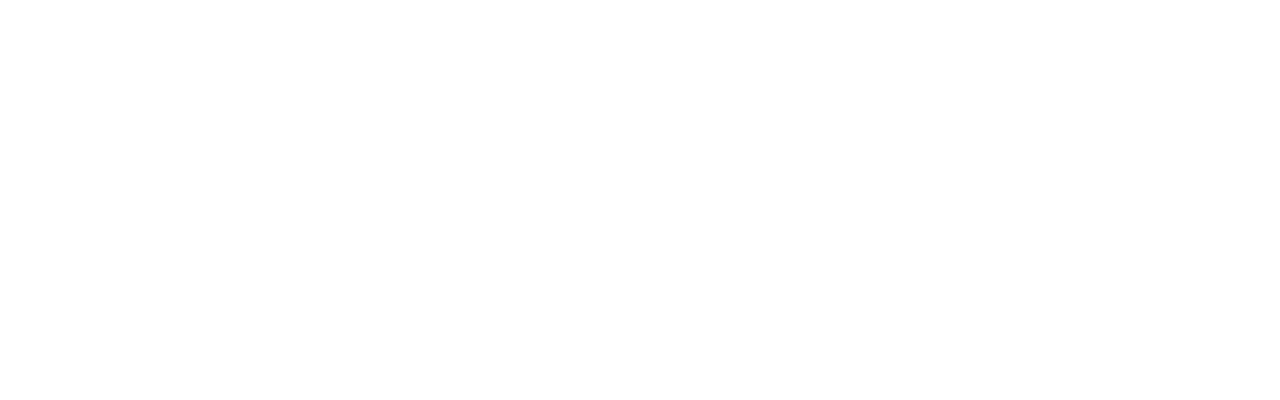
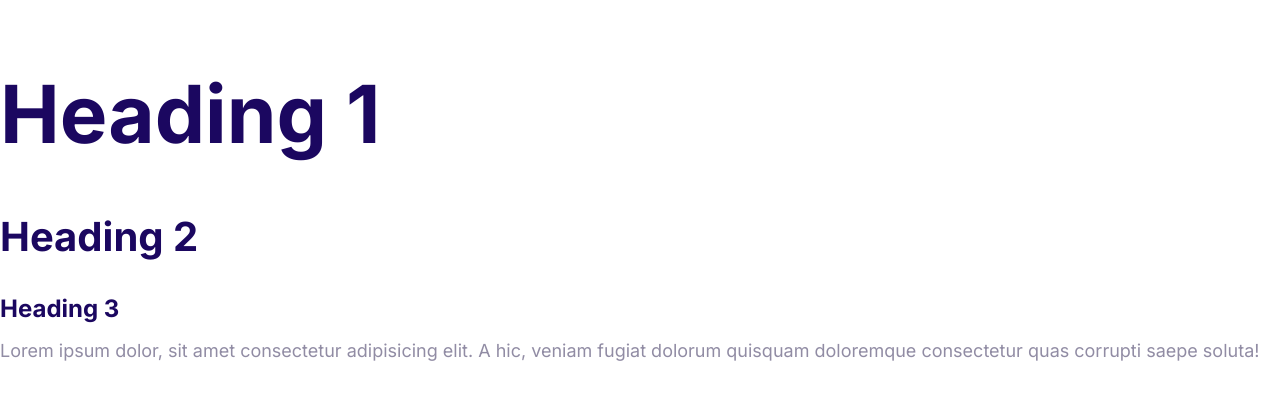
Before and after one commit to nemati7007/nemati, a plain HTML site: page index.html in a window 1280 px wide. Drawn offline with Linux system fonts and the light colour scheme.

Commit message:
Define the styles for the fonts

```diff
--- a/css/styles.css
+++ b/css/styles.css
@@ -5,3 +5,55 @@
   --color-headings: #1b0760;
   --color-body: #918ca4;
 }
+
+html {
+  font-size: 62.5%;
+}
+
+body {
+  font-family: Inter, Arial, Helvetica, sans-serif;
+  font-size: 2.4rem;
+  line-height: 1.5;
+  color: var(--color-body);
+}
+
+h1,
+h2,
+h3 {
+  color: var(--color-headings);
+  margin-bottom: 1rem;
+}
+
+h1 {
+  font-size: 7rem;
+}
+
+h2 {
+  font-size: 4rem;
+}
+
+h3 {
+  font-size: 3rem;
+}
+
+p {
+  margin-top: 0;
+}
+
+@media screen and (min-width: 1024px) {
+  body {
+    font-size: 1.8rem;
+  }
+
+  h1 {
+    font-size: 8rem;
+  }
+
+  h2 {
+    font-size: 4rem;
+  }
+
+  h3 {
+    font-size: 2.4rem;
+  }
+}
--- a/index.html
+++ b/index.html
@@ -3,9 +3,23 @@
   <head>
     <meta charset="UTF-8" />
     <meta name="viewport" content="width=device-width, initial-scale=1.0" />
+    <title>Document</title>
+    <link rel="preconnect" href="https://fonts.googleapis.com" />
+    <link rel="preconnect" href="https://fonts.gstatic.com" crossorigin />
+    <link
+      href="https://fonts.googleapis.com/css2?family=Inter:opsz@14..32&family=Inter:opsz,wght@14..32,700&display=swap"
+      rel="stylesheet"
+    />
     <link rel="stylesheet" href="/css/normalize.css" />
     <link rel="stylesheet" href="/css/styles.css" />
-    <title>Document</title>
   </head>
-  <body></body>
+  <body>
+    <h1>Heading 1</h1>
+    <h2>Heading 2</h2>
+    <h3>Heading 3</h3>
+    <p>
+      Lorem ipsum dolor, sit amet consectetur adipisicing elit. A hic, veniam
+      fugiat dolorum quisquam doloremque consectetur quas corrupti saepe soluta!
+    </p>
+  </body>
 </html>
```
Also changed, not shown: 1 other file.
